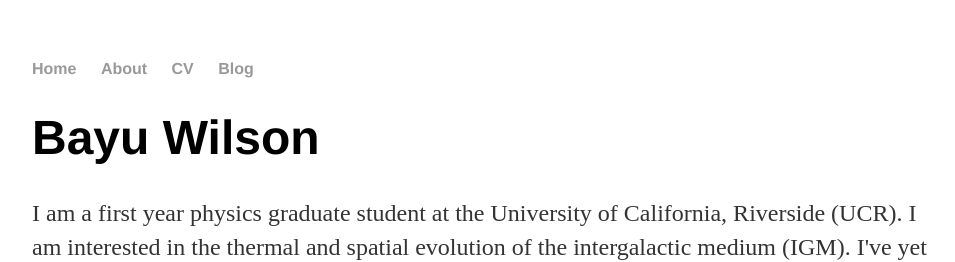
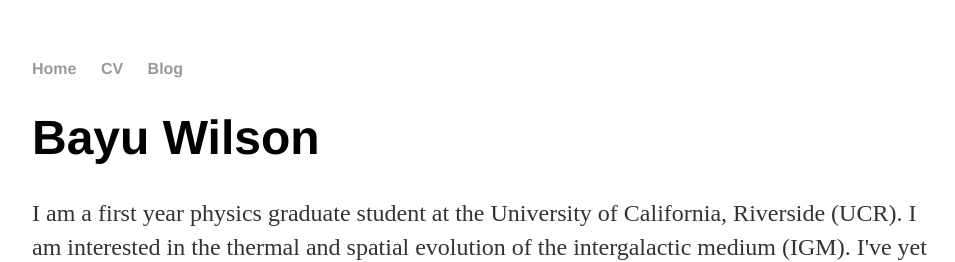
Before and after one commit to bayu-wilson/oldbayu-wilson.github.io, a Jekyll site: the page built from index.html, in a window 1280 px wide. Shown: the top 262 px of the page, without its empty margins (160-1115 px from the left). Built offline with Jekyll 4.4.1, drawn with Linux system fonts in a browser that asks for light colours.

Commit message:
Minor changes

```diff
--- a/_layouts/default.html
+++ b/_layouts/default.html
@@ -9,7 +9,7 @@
 			<nav>
 	    		<ul>
 	        		<li><a href="/">Home</a></li>
-		        	<li><a href="/about">About</a></li>
+		        	<!-- <li><a href="/about">About</a></li> -->
 	        		<li><a href="/cv">CV</a></li>
 	        		<li><a href="/blog">Blog</a></li>
 	    		</ul>
--- a/about/index.html
+++ b/about/index.html
@@ -3,9 +3,9 @@
 title: Hank Quinlan's Blog
 ---
 	<h1>{{ page.title }}</h1>
-	<ul class="posts">
+	<!-- <ul class="posts">
 
 	  {% for post in site.posts %}
 	    <li><span>{{ post.date | date_to_string }}</span> » <a href="{{ post.url }}" title="{{ post.title }}">{{ post.title }}</a></li>
 	  {% endfor %}
-	</ul>
+	</ul> -->
```
